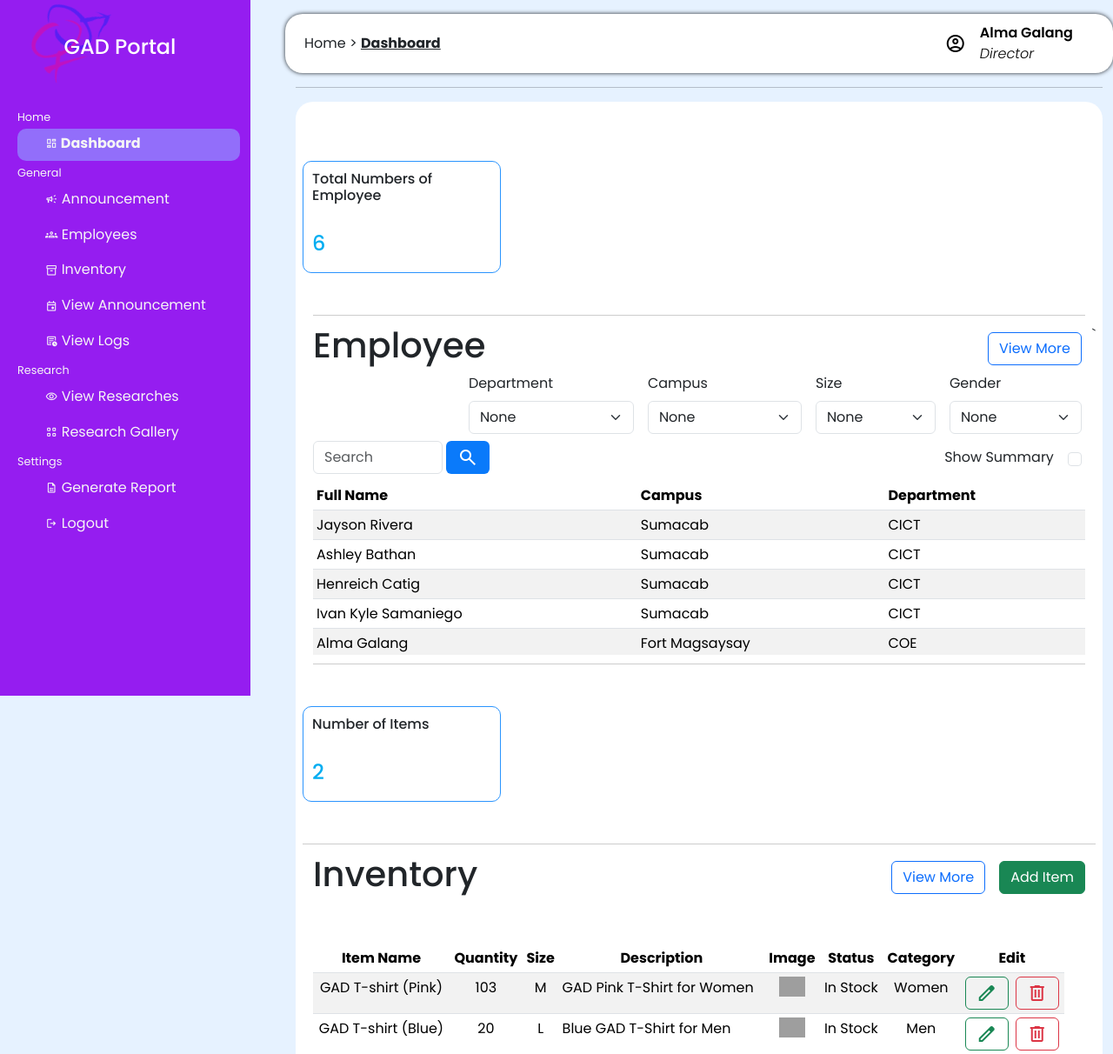
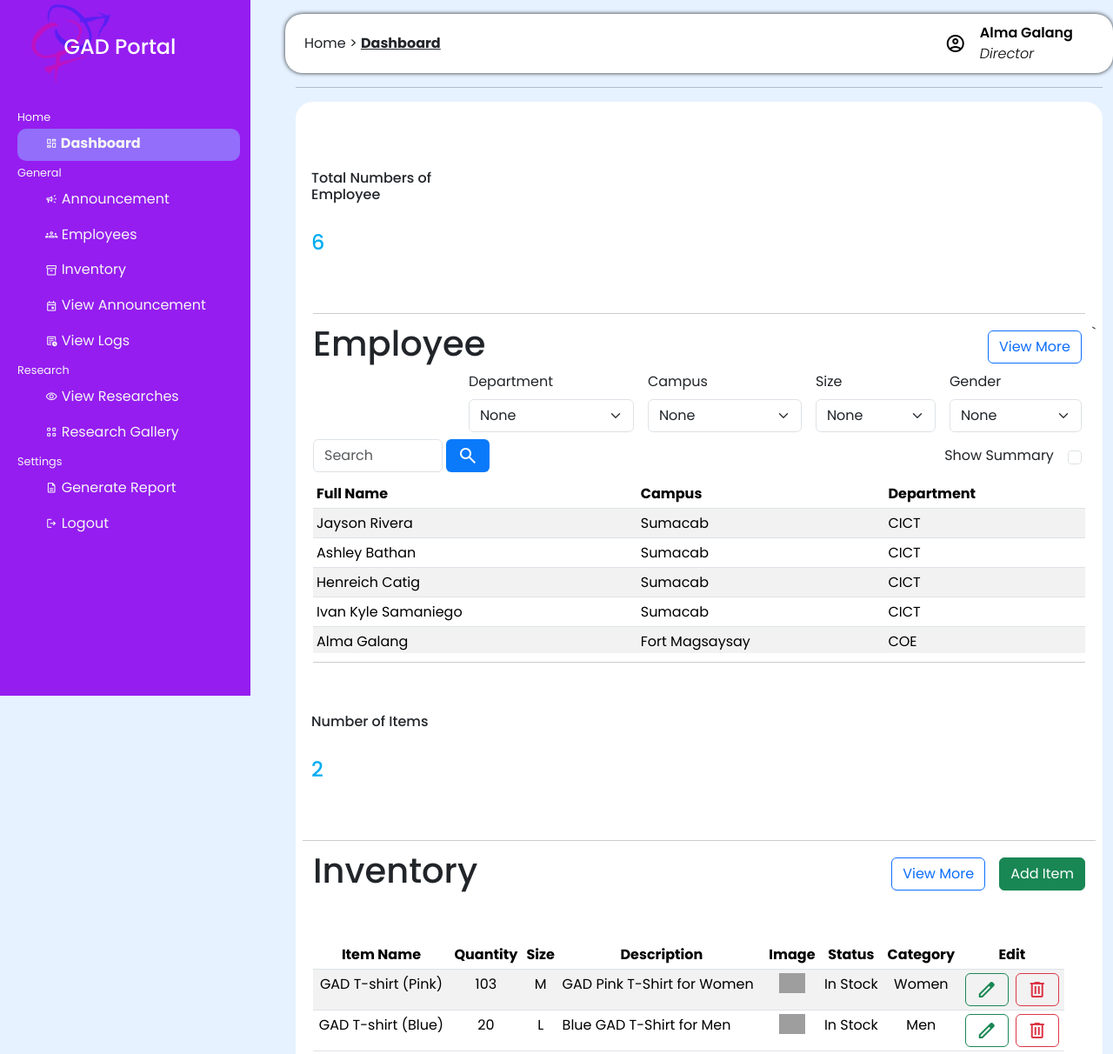
Before and after one commit to hencatt/capstone, a PHP site: page /capstone/Users/TA.php in a window 1280 px wide. Shown: the top 1212 px of the page at 87% size. Run offline with PHP 8.4, Linux system fonts and the light colour scheme; a user stored in the database is signed in; data comes from the database, SQL or seed files in the repository; some libraries are stand-ins or nearby versions; grey boxes are pictures that could not be loaded.

Commit message:
removed the borders

```diff
--- a/Users/css/global.css
+++ b/Users/css/global.css
@@ -162,7 +162,7 @@ option:hover {
   position: relative;
   border-radius: 10px;
   padding: 10px;
-  border: 1px solid rgb(42, 148, 254);
+  /* border: 1px solid rgb(42, 148, 254); */
 }
 
 
```
